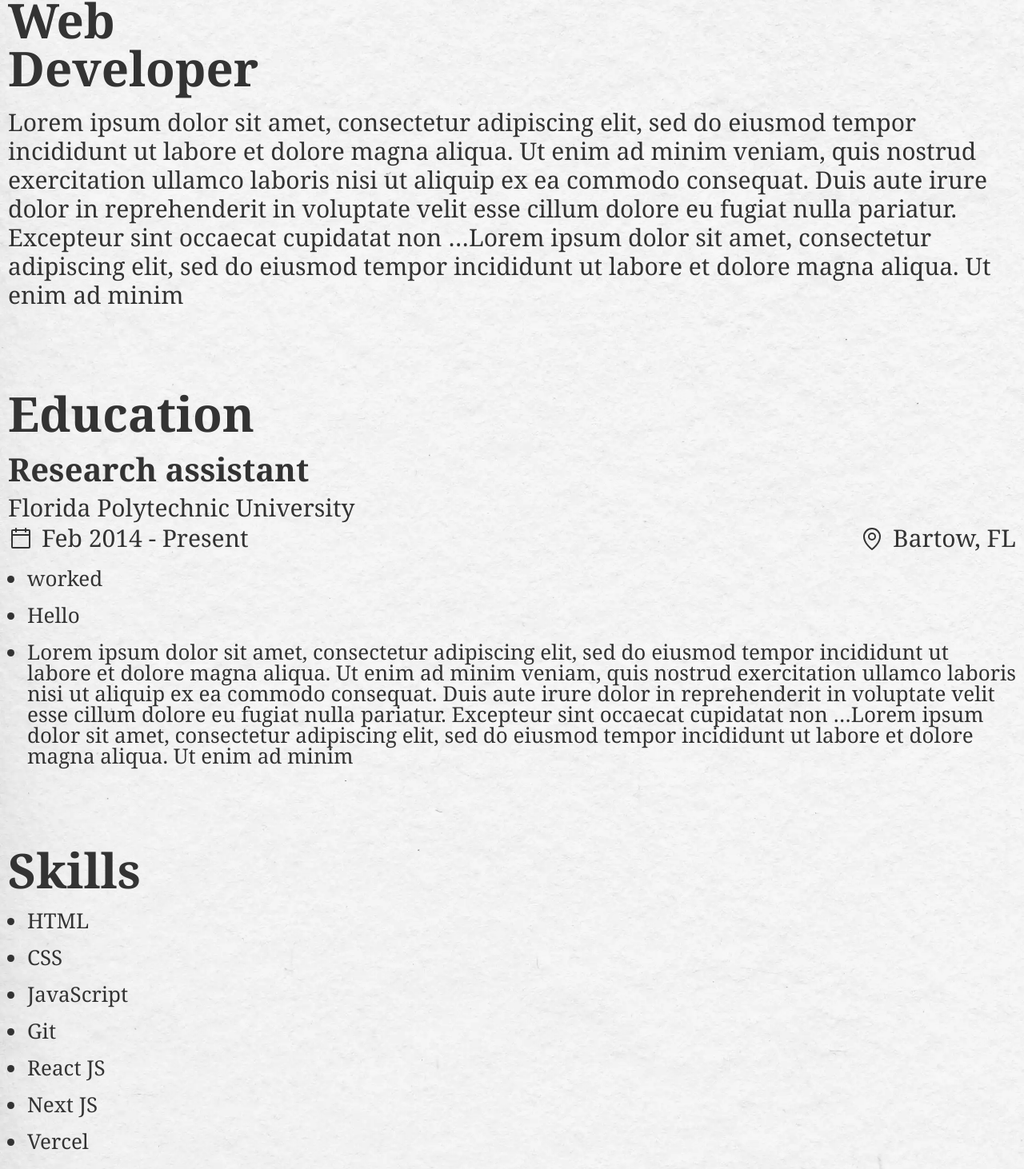
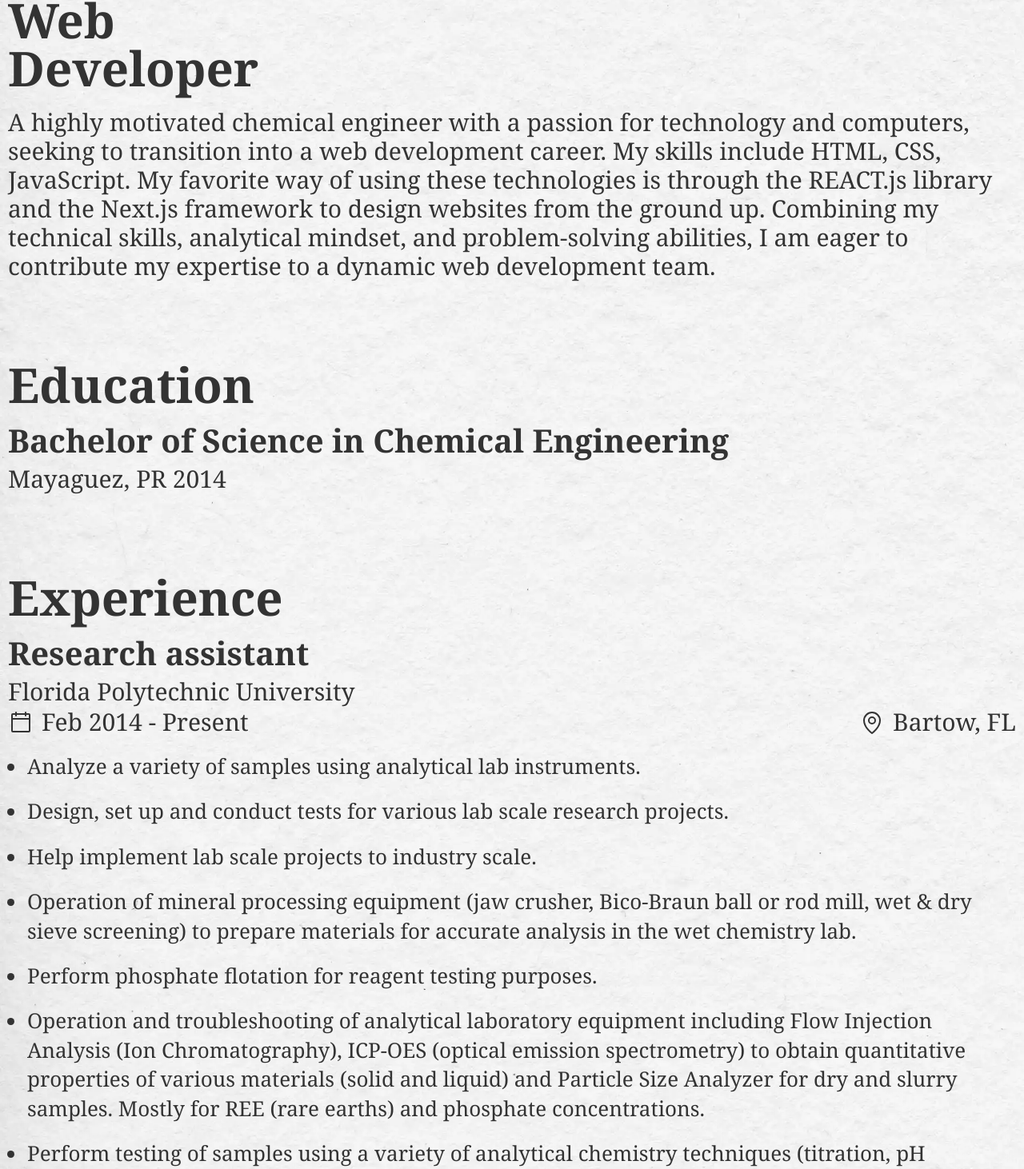
Before and after one commit to AGB117/project02-portfolio, a Next.js app: page / in a window 1280 px wide. Shown: the part 165-1627 px from the top of the page at 80% size. Built offline with nearby package versions, Linux system fonts and the light colour scheme.

Commit message:
test for navigation

```diff
--- a/components/Layout/MainNav.js
+++ b/components/Layout/MainNav.js
@@ -1,8 +1,9 @@
 import classes from "./MainNav.module.css";
 import { Fragment, useEffect, useState } from "react";
 import NavModal from "../ui/NavModal";
+import { DotsThreeOutlineVertical, X } from "@phosphor-icons/react";
 
-function MainNav() {
+function MainNav(props) {
   const [mobileNav, setMobileNav] = useState();
   const [windowWidth, setWindowWidth] = useState({ width: null });
   const [modalOpen, setModalOpen] = useState(false);
@@ -21,19 +22,20 @@ function MainNav() {
   }, [windowWidth.width]);
 
   useEffect(() => {
-    if (mobileNav === true) {
-      document.body.style.overflow = "hidden";
+    if (modalOpen === true) {
+      document.body.style.overflowY = "hidden";
+    } else {
+      document.body.style.overflowY = "scroll";
     }
-
-    if (mobileNav === false) {
-      document.body.style.overflow = "scroll";
-    }
-  }, [mobileNav]);
+  }, [modalOpen]);
 
   const navHandler = () => {
+    console.log(modalOpen);
     setModalOpen(!modalOpen);
+    console.log(modalOpen);
   };
 
+  console.log(modalOpen);
   return (
     <Fragment>
       <nav className={classes.topBar}>
@@ -43,7 +45,7 @@ function MainNav() {
           <div>Gonzalez</div>
         </div>
 
-        {mobileNav && modalOpen && <NavModal />}
+        {mobileNav && modalOpen && <NavModal closeOpenNav={navHandler} />}
 
         {!mobileNav && (
           <div className={classes.navLinks}>
@@ -56,6 +58,11 @@ function MainNav() {
               <li>
                 <a onClick={navHandler} href="#education">
                   Education
+                </a>
+              </li>
+              <li>
+                <a onClick={navHandler} href="#experience">
+                  Experience
                 </a>
               </li>
               <li>
@@ -76,9 +83,16 @@ function MainNav() {
             </ul>
           </div>
         )}
-        <button className={classes.navButton} onClick={navHandler}>
-          click here for nav
-        </button>
+        {mobileNav && !modalOpen && (
+          <button className={classes.navButton} onClick={navHandler}>
+            <DotsThreeOutlineVertical size={40} color="#333" weight="fill" />
+          </button>
+        )}
+        {mobileNav && modalOpen && (
+          <button className={classes.navButton} onClick={navHandler}>
+            <X size={40} color="#333" />
+          </button>
+        )}
       </nav>
     </Fragment>
   );
--- a/components/Layout/MainNav.module.css
+++ b/components/Layout/MainNav.module.css
@@ -41,11 +41,18 @@
 }
 
 .navButton {
+  background-color: transparent;
   z-index: 101;
   position: absolute;
   top: 0;
   right: 0;
+  margin: 1rem 1rem 0rem 0rem;
+  border: none;
 }
+
+/*///////////////////////////////
+////////////MEDIA///////////////
+///////////////////////////////*/
 
 @media (max-width: 1000px) {
   .nameTop {
--- a/components/landingpage/LandingPage.js
+++ b/components/landingpage/LandingPage.js
@@ -11,31 +11,35 @@ function LandingPage(props) {
           Web
           <div>Developer</div>
         </h2>
-
         <p>
-          Lorem ipsum dolor sit amet, consectetur adipiscing elit, sed do
-          eiusmod tempor incididunt ut labore et dolore magna aliqua. Ut enim ad
-          minim veniam, quis nostrud exercitation ullamco laboris nisi ut
-          aliquip ex ea commodo consequat. Duis aute irure dolor in
-          reprehenderit in voluptate velit esse cillum dolore eu fugiat nulla
-          pariatur. Excepteur sint occaecat cupidatat non …Lorem ipsum dolor sit
-          amet, consectetur adipiscing elit, sed do eiusmod tempor incididunt ut
-          labore et dolore magna aliqua. Ut enim ad minim
+          A highly motivated chemical engineer with a passion for technology and
+          computers, seeking to transition into a web development career. My
+          skills include HTML, CSS, JavaScript. My favorite way of using these
+          technologies is through the REACT.js library and the Next.js framework
+          to design websites from the ground up. Combining my technical skills,
+          analytical mindset, and problem-solving abilities, I am eager to
+          contribute my expertise to a dynamic web development team.
         </p>
       </section>
 
       <section id="education" className={classes.education}>
         <h2>Education</h2>
+        <h1>Bachelor of Science in Chemical Engineering</h1>
+        <p>Mayaguez, PR 2014</p>
+      </section>
+
+      <section id="experience" className={classes.experience}>
+        <h2>Experience</h2>
         <h1>Research assistant</h1>
         <p>Florida Polytechnic University</p>
-        <div className={classes.eduDateLocContainer}>
-          <div className={classes.eduDate}>
+        <div className={classes.expDateLocContainer}>
+          <div className={classes.expDate}>
             <div className={classes.iconContainer}>
               <CalendarBlank size={32} />
             </div>
             <div>Feb 2014 - Present</div>
           </div>
-          <div className={classes.eduLoc}>
+          <div className={classes.expLoc}>
             <div className={classes.iconContainerMap}>
               <MapPin size={32} />
             </div>
@@ -44,19 +48,39 @@ function LandingPage(props) {
         </div>
         <div>
           <ul>
-            <li>worked</li>
-            <li>Hello</li>
             <li>
-              {" "}
-              Lorem ipsum dolor sit amet, consectetur adipiscing elit, sed do
-              eiusmod tempor incididunt ut labore et dolore magna aliqua. Ut
-              enim ad minim veniam, quis nostrud exercitation ullamco laboris
-              nisi ut aliquip ex ea commodo consequat. Duis aute irure dolor in
-              reprehenderit in voluptate velit esse cillum dolore eu fugiat
-              nulla pariatur. Excepteur sint occaecat cupidatat non …Lorem ipsum
-              dolor sit amet, consectetur adipiscing elit, sed do eiusmod tempor
-              incididunt ut labore et dolore magna aliqua. Ut enim ad minim
+              Analyze a variety of samples using analytical lab instruments.
             </li>
+
+            <li>
+              Design, set up and conduct tests for various lab scale research
+              projects.
+            </li>
+            <li> Help implement lab scale projects to industry scale. </li>
+            <li>
+              Operation of mineral processing equipment (jaw crusher, Bico-Braun
+              ball or rod mill, wet & dry sieve screening) to prepare materials
+              for accurate analysis in the wet chemistry lab.
+            </li>
+            <li> Perform phosphate flotation for reagent testing purposes. </li>
+            <li>
+              Operation and troubleshooting of analytical laboratory equipment
+              including Flow Injection Analysis (Ion Chromatography), ICP-OES
+              (optical emission spectrometry) to obtain quantitative properties
+              of various materials (solid and liquid) and Particle Size Analyzer
+              for dry and slurry samples. Mostly for REE (rare earths) and
+              phosphate concentrations.
+            </li>
+            <li>
+              Perform testing of samples using a variety of analytical chemistry
+              techniques (titration, pH adjustments, fluoride concentration in
+              soil, silica concentration, citrate insoluble etc.)
+            </li>
+            <li>
+              Author various laboratory SOPs (sample preparation, standard
+              formulation etc.)
+            </li>
+            <li>Train personnel in a variety of lab SOPs. </li>
           </ul>
         </div>
       </section>
@@ -65,14 +89,13 @@ function LandingPage(props) {
         <h2>Skills</h2>
         <div>
           <ul>
-            <li>HTML</li>
-            <li>CSS</li>
-            <li>JavaScript</li>
-            <li>Git</li>
-            <li>React JS</li>
-            <li>Next JS</li>
-            <li>Vercel</li>
-            <li>MongoDB</li>
+            <li>Programming Languages: HTML, CSS, JavaScript.</li>
+            <li>Web Development Libraries: ReactJS.</li>
+            <li>Web Development Frameworks: NextJS.</li>
+            <li>Database Management: MongoDB.</li>
+            <li>Version Control: Git.</li>
+            <li>Problem-Solving and Analytical Thinking.</li>
+            <li>Strong Communication and Collaboration Skills.</li>
           </ul>
         </div>
       </section>
--- a/components/landingpage/LandingPage.module.css
+++ b/components/landingpage/LandingPage.module.css
@@ -31,25 +31,36 @@
 }
 
 /*///////////////////////////
-////////////Education//////////
+////////////Experience//////////
 ///////////////////////////*/
 
 .education {
   margin: 10rem 1rem;
 }
 
-.education ul {
+/*///////////////////////////
+////////////Experience//////////
+///////////////////////////*/
+
+.experience {
+  margin: 10rem 1rem;
+}
+
+.experience ul {
   margin-top: 2rem;
   margin-left: 2.4rem;
   font-size: 2.6rem;
   list-style-type: disc;
 }
 
-.education li:not(:last-child) {
+.experience li:not(:last-child) {
   margin-bottom: 2rem;
 }
+.experience li {
+  line-height: 1.4;
+}
 
-.eduDateLocContainer {
+.expDateLocContainer {
   margin-top: 0.5rem;
   display: flex;
   flex-wrap: wrap;
@@ -59,11 +70,11 @@
   justify-content: space-between;
 }
 
-.eduDate {
+.expDate {
   display: flex;
 }
 
-.eduLoc {
+.expLoc {
   display: flex;
 }
 
--- a/components/ui/NavModal.js
+++ b/components/ui/NavModal.js
@@ -1,34 +1,39 @@
 import classes from "./NavModal.module.css";
 import { Fragment } from "react";
 
-function NavModal({ navHandler }) {
+function NavModal({ closeOpenNav }) {
   return (
     <Fragment>
       <div className={classes.modal}>
         <div className={classes.navLinks}>
           <ul>
             <li>
-              <a onClick={navHandler} href="#about">
+              <a onClick={closeOpenNav} href="#about">
                 About
               </a>
             </li>
             <li>
-              <a onClick={navHandler} href="#education">
+              <a onClick={closeOpenNav} href="#education">
                 Education
               </a>
             </li>
             <li>
-              <a onClick={navHandler} href="#skills">
+              <a onClick={closeOpenNav} href="#experience">
+                Experience
+              </a>
+            </li>
+            <li>
+              <a onClick={closeOpenNav} href="#skills">
                 Skills
               </a>
             </li>
             <li>
-              <a onClick={navHandler} href="#work">
+              <a onClick={closeOpenNav} href="#work">
                 Work
               </a>
             </li>
             <li>
-              <a onClick={navHandler} href="#contact">
+              <a onClick={closeOpenNav} href="#contact">
                 Contact
               </a>
             </li>
```
